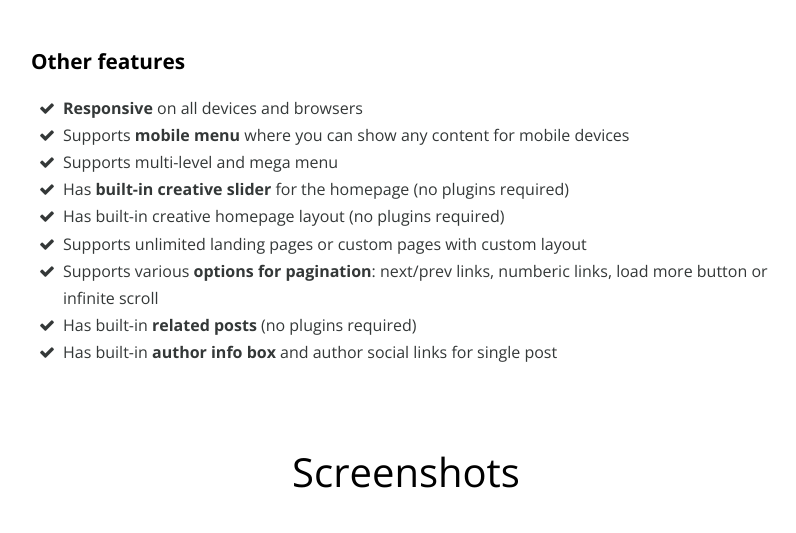
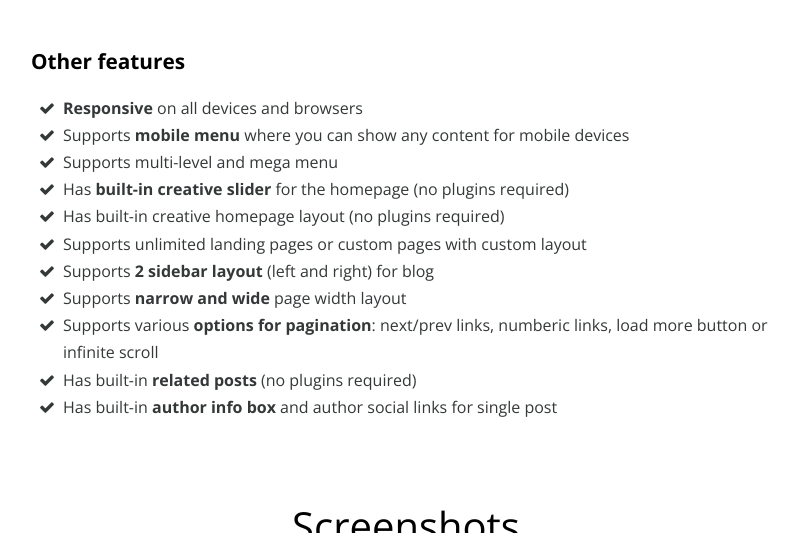
Before and after one commit to fitwp/fitwp.github.io, a Jekyll site: the page built from wordpress-themes/them.md, in a window 1280 px wide and 900 px high, scrolled down 4171 px, cut to the strip 0-533 px from the top of the window. Shown: the whole strip, without its empty margins (39-835 px from the left). Built offline with Jekyll 4.4.1, drawn with Linux system fonts in a browser that asks for light colours; nearby versions of some CDN libraries.

Commit message:
Update them.md

```diff
--- a/wordpress-themes/them.md
+++ b/wordpress-themes/them.md
@@ -130,6 +130,8 @@ Being carefully built for bloggers, TheM brings a **great custom configuration**
 - Has **built-in creative slider** for the homepage (no plugins required)
 - Has built-in creative homepage layout (no plugins required)
 - Supports unlimited landing pages or custom pages with custom layout
+- Supports **2 sidebar layout** (left and right) for blog
+- Supports **narrow and wide** page width layout
 - Supports various **options for pagination**: next/prev links, numberic links, load more button or infinite scroll
 - Has built-in **related posts** (no plugins required)
 - Has built-in **author info box** and author social links for single post
```
